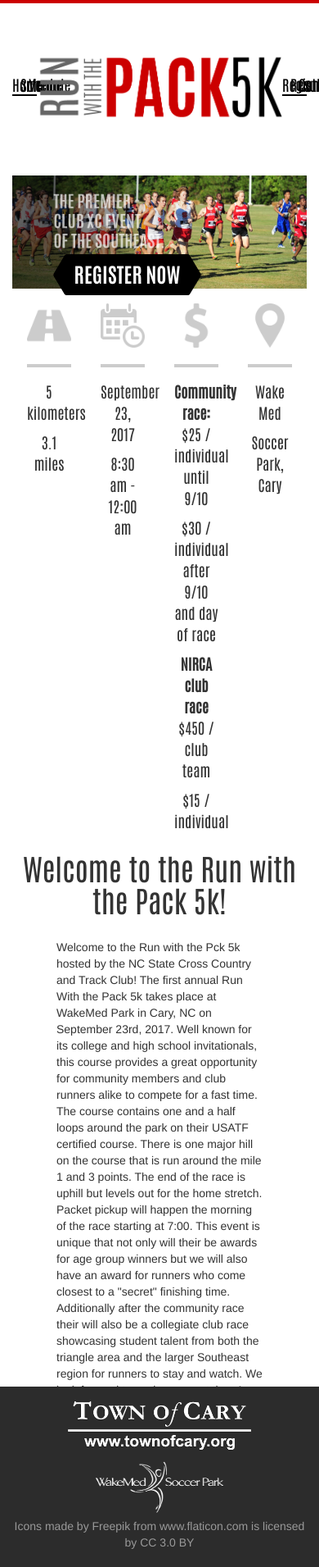
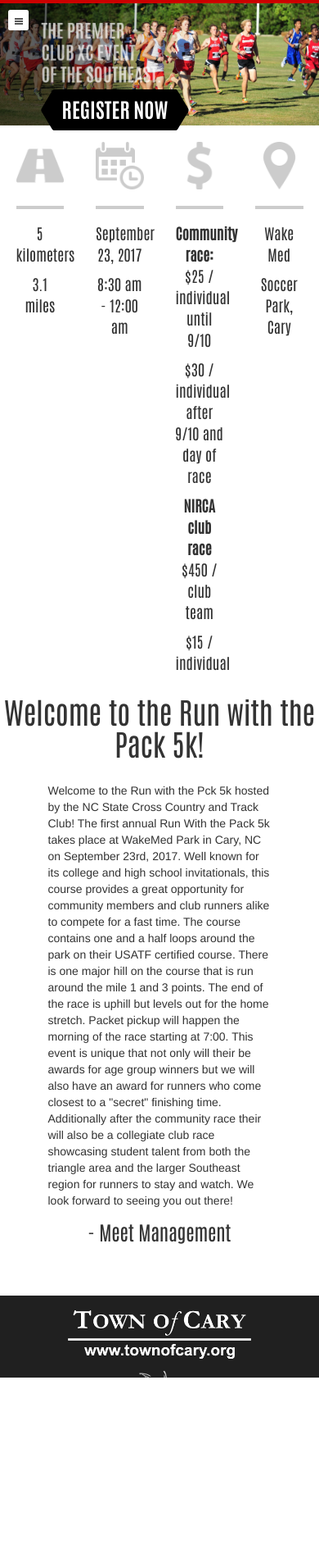
Before and after one commit to ncsuclubrunning/runwiththepack5k.com, a Jekyll site: the page built from site/index.html, in a window 390 px wide. Shown: the whole page at 82% size. Built offline with Jekyll 4.4.1, drawn with Linux system fonts in a browser that asks for light colours; after the commit the page ends 1680 px from its top, so only the background shows below that.

Commit message:
mobile version turns nav to sidebar

```diff
--- a/site/_config.yml
+++ b/site/_config.yml
@@ -1,3 +1,35 @@
-title: NC State Club Invitational
-baseurl: ""
-markdown: kramdown
+# Permalinks
+#
+# Use of `relative_permalinks` ensures post links from the index work properly.
+permalink:           pretty
+
+
+# Setup
+title:       Run With The Pack 5K
+baseurl:     ''
+markdown:    kramdown
+page_data:
+
+  - title: "Home"
+    id: "home"
+    url: ""
+
+  - title: "Schedule"
+    id: "schedule"
+    url: "schedule"
+
+  - title: "Venue"
+    id: "venue"
+    url: "venue"
+
+  - title: "Register"
+    id: "register"
+    url: "register"
+
+  - title: "Results"
+    id: "results"
+    url: "results"
+
+  - title: "Contact"
+    id: "contact"
+    url: "contact"
--- a/site/_includes/head.html
+++ b/site/_includes/head.html
@@ -6,11 +6,11 @@
     <title>{% if page.title %}{{ page.title }}{% else %}{{ site.title }}{% endif %}</title>
     <meta name="description" content="{% if page.excerpt %}{{ page.excerpt | strip_html | strip_newlines | truncate: 160 }}{% else %}{{ site.description }}{% endif %}">
 
+    <link rel="stylesheet" href="{{ site.baseurl }}/css/lanyon.css">
     <link rel="stylesheet" href="{{ "/css/bootstrap.min.css" | prepend: site.baseurl }}">
     <link rel="stylesheet" href="{{ "/css/bootstrap-theme.min.css" | prepend: site.baseurl }}">
     <link rel="stylesheet" href="{{ "/css/fonts.css" | prepend: site.baseurl }}">
     <link rel="stylesheet" href="{{ "/css/style.css" | prepend: site.baseurl }}">
-
     {% for css_file in page.custom_css %}
         <link rel="stylesheet" href="{{ site.baseurl }}/{{ css_file }}">
     {% endfor %}
--- a/site/_includes/header.html
+++ b/site/_includes/header.html
@@ -1,5 +1,5 @@
 <header class="container">
-    <nav>
+    <nav class="sidebar-nav">
         <div id="links-left-wrapper">
             <ul id="links-left">
                 <li><a href="{{ "/" | prepend:site.baseurl }}">Home</a></li>
--- /dev/null
+++ b/site/_includes/sidebar.html
@@ -0,0 +1,19 @@
+<!-- Target for toggling the sidebar `.sidebar-checkbox` is for regular
+     styles, `#sidebar-checkbox` for behavior. -->
+<input type="checkbox" class="sidebar-checkbox" id="sidebar-checkbox">
+
+<div class="sidebar" id="sidebar">
+    <nav class="sidebar-nav">
+        {% assign pages_list = site.page_data%}
+	{% for node in pages_list %}
+	{% if node.title != null %}
+	<a class="sidebar-nav-item{% if node.id == page.id %} active{% endif %}" href="{{ site.baseurl }}/{{ node.url }}">{{ node.title }}</a>
+	{% endif %}
+        {% endfor %}
+    </nav>
+    <div class="sidebar-item">
+        <p>
+	    &copy; {{ site.time | date: '%Y' }}. All rights reseved.
+	</p>
+    </div>
+</div>
--- a/site/_layouts/default.html
+++ b/site/_layouts/default.html
@@ -3,13 +3,29 @@
 
     {% include head.html %}
 
-    <body>
+    <body class="theme-base">
+		{% include header.html %}
+		{% include sidebar.html %}
 
-        {% include header.html %}
+        <div class="wrap">
+	        {{ content }}
+        </div>
 
-        <div class="container">
-            {{ content }}
-        </div>
+		<label for="sidebar-checkbox" class="sidebar-toggle"></label>
+		<script>
+            (function(document) {
+                var toggle = document.querySelector('.sidebar-toggle');
+                var sidebar = document.querySelector('#sidebar');
+                var checkbox = document.querySelector('#sidebar-checkbox');
+                document.addEventListener('click', function(e) {
+                    var target = e.target;
+                    if (!checkbox.checked ||
+                        sidebar.contains(target) ||
+                        (target === checkbox || target === toggle)) return;
+                    checkbox.checked = false;
+                }, false);
+            })(document);
+        </script>
 
     </body>
 
--- a/site/_sass/_layout.scss
+++ b/site/_sass/_layout.scss
@@ -22,7 +22,7 @@
     }
 }
 
-div.container {
+div.wrap {
    margin: 0 auto;
    padding-bottom: 150px;
  }
@@ -32,11 +32,12 @@
     right: 0;
     bottom: 0;
     left: 0;
-    background-color: #efefef;
     text-align: center;
+    background-color: #202020;
 
-    background-color: #2c2c2c;
-    text-align: center;
+    height: 100px;
+    width: 100%;
+    overflow:hidden;
     padding: 10px;
 
     #footer-logos {
@@ -51,3 +52,27 @@
         color: #999;
     }
 }
+
+@media screen and (max-width: 669px) {
+    div.sidebar {
+        display: block;
+    }
+	.sidebar-toggle {
+		display: block;
+	}
+	header {
+		display: none;
+	}
+}
+
+@media screen and (min-width: 670px) {
+    div.sidebar {
+        display: none;
+    }
+	.sidebar-toggle {
+		display: none;
+	}
+	header {
+		display: block;
+	}
+}
--- a/site/_sass/_nav.scss
+++ b/site/_sass/_nav.scss
@@ -1,7 +1,7 @@
 $logo-width: 300px;
 $logo-height: 150px;
 
-nav {
+header nav {
     position: relative;
     height: $logo-height;
 
--- /dev/null
+++ b/site/css/lanyon.css
@@ -0,0 +1,541 @@
+/*
+ *  *  ___
+ *   * /\_ \
+ *    * \//\ \      __      ___   __  __    ___     ___
+ *     *   \ \ \   /'__`\  /' _ `\/\ \/\ \  / __`\ /' _ `\
+ *      *    \_\ \_/\ \_\.\_/\ \/\ \ \ \_\ \/\ \_\ \/\ \/\ \
+ *       *    /\____\ \__/.\_\ \_\ \_\/`____ \ \____/\ \_\ \_\
+ *        *    \/____/\/__/\/_/\/_/\/_/`/___/> \/___/  \/_/\/_/
+ *         *                               /\___/
+ *          *                               \/__/
+ *           *
+ *            * Designed, built, and released under MIT license by @mdo. Learn more at
+ *             * https://github.com/poole/lanyon.
+ *              */
+
+
+/*
+ *  * Contents
+ *   *
+ *    * Global resets
+ *     * Masthead
+ *      * Sidebar
+ *       * Slide effect
+ *        * Posts and pages
+ *         * Pagination
+ *          * Reverse layout
+ *           * Themes
+ *            */
+
+
+/*
+ *  * Global resets
+ *   *
+ *    * Update the foundational and global aspects of the page.
+ *     */
+
+/* Prevent scroll on narrow devices */
+html,
+body {
+	  overflow-x: hidden;
+  }
+
+  html {
+	    font-family: "PT Serif", Georgia, "Times New Roman", serif;
+    }
+
+    h1, h2, h3, h4, h5, h6 {
+	      font-family: "PT Sans", Helvetica, Arial, sans-serif;
+	        font-weight: 400;
+		  color: #313131;
+		    letter-spacing: -.025rem;
+	    }
+
+
+	    /*
+	     *  * Wrapper
+	     *   *
+	     *    * The wrapper is used to position site content when the sidebar is toggled. We
+	     *     * use an outter wrap to position the sidebar without interferring with the
+	     *      * regular page content.
+	     *       */
+
+.wrap {
+	  position: relative;
+	    width: 100%;
+    }
+
+
+				  /*
+				   *  * Masthead
+				   *   *
+				   *    * Super small header above the content for site name and short description.
+				   *     */
+
+.masthead {
+  padding-bottom: 1rem;
+    margin-bottom: 3rem;
+      border-bottom: 1px solid #eee;
+      }
+      .masthead-title {
+	        margin-top: 0;
+		  margin-bottom: 0;
+		    color: #303030;
+	    }
+	    .masthead-title a {
+		      color: #303030;
+	      }
+	      .masthead-title small {
+		        font-size: 85%;
+			  font-weight: 400;
+			    color: #c0c0c0;
+			      letter-spacing: 0;
+		      }
+
+		      @media (max-width: 48em) {
+			        .masthead-title {
+					    text-align: center;
+					      }
+					        .masthead-title small {
+							    display: none;
+							      }
+						      }
+
+
+						      /*
+						       *  * Sidebar
+						       *   *
+						       *    * The sidebar is the drawer, the item we are toggling with our handy hamburger
+						       *     * button in the corner of the page.
+						       *      *
+						       *       * This particular sidebar implementation was inspired by Chris Coyier's
+						       *        * "Offcanvas Menu with CSS Target" article, and the checkbox variation from the
+						       *         * comments by a reader. It modifies both implementations to continue using the
+						       *          * checkbox (no change in URL means no polluted browser history), but this uses
+						       *           * `position` for the menu to avoid some potential content reflow issues.
+						       *            *
+						       *             * Source: http://css-tricks.com/off-canvas-menu-with-css-target/#comment-207504
+						       *              */
+
+/* Style and "hide" the sidebar */
+.sidebar {
+	  position: fixed;
+	    top: 0;
+	      bottom: 0;
+	        left: -14rem;
+		  width: 14rem;
+		    visibility: hidden;
+		      overflow-y: auto;
+		        font-family: "PT Sans", Helvetica, Arial, sans-serif;
+			  color: rgba(255,255,255,.6);
+			    background-color: #202020;
+			      -webkit-transition: all .3s ease-in-out;
+			                transition: all .3s ease-in-out;
+				}
+				@media (min-width: 30em) {
+					  .sidebar {
+
+						    }
+					    }
+
+					    /* Sidebar content */
+					    .sidebar a {
+						      font-weight: normal;
+						        color: #fff;
+						}
+						.sidebar-item {
+							  padding: 1rem;
+						  }
+						  .sidebar-item p:last-child {
+							    margin-bottom: 0;
+						    }
+
+						    /* Sidebar nav */
+						    .sidebar-nav {
+							      border-bottom: 1px solid rgba(255,255,255,.1);
+						      }
+						      .sidebar-nav-item {
+							        display: block;
+								  padding: .5rem 1rem;
+								    border-top: 1px solid rgba(255,255,255,.1);
+							    }
+							    .sidebar-nav-item.active,
+							    a.sidebar-nav-item:hover,
+							    a.sidebar-nav-item:focus {
+								      text-decoration: none;
+								        background-color: rgba(255,255,255,.1);
+									  border-color: transparent;
+								  }
+
+								  @media (min-width: 48em) {
+									    .sidebar-item {
+										        padding: 1.5rem;
+											  }
+											    .sidebar-nav-item {
+												        padding-left:  1.5rem;
+													    padding-right: 1.5rem;
+													      }
+												      }
+
+												      /* Hide the sidebar checkbox that we toggle with `.sidebar-toggle` */
+												      .sidebar-checkbox {
+													        position: absolute;
+														  opacity: 0;
+														    -webkit-user-select: none;
+														         -moz-user-select: none;
+															           user-select: none;
+															   }
+
+															   /* Style the `label` that we use to target the `.sidebar-checkbox` */
+															   .sidebar-toggle {
+																     position: absolute;
+																       top:  .8rem;
+																         left: 1rem;
+																	   display: block;
+																	     padding: .25rem .75rem;
+																	       color: #303030;
+																	         background-color: #fff;
+																		   border-radius: .25rem;
+																		     cursor: pointer;
+																	     }
+
+																	     .sidebar-toggle:before {
+																		       display: inline-block;
+																		         width: 1rem;
+																			   height: .75rem;
+																			     content: "";
+																			       background-image: -webkit-linear-gradient(to bottom, #555, #555 20%, #fff 20%, #fff 40%, #555 40%, #555 60%, #fff 60%, #fff 80%, #555 80%, #555 100%);
+																			         background-image:    -moz-linear-gradient(to bottom, #555, #555 20%, #fff 20%, #fff 40%, #555 40%, #555 60%, #fff 60%, #fff 80%, #555 80%, #555 100%);
+																				   background-image:     -ms-linear-gradient(to bottom, #555, #555 20%, #fff 20%, #fff 40%, #555 40%, #555 60%, #fff 60%, #fff 80%, #555 80%, #555 100%);
+																				     background-image:         linear-gradient(to bottom, #555, #555 20%, #fff 20%, #fff 40%, #555 40%, #555 60%, #fff 60%, #fff 80%, #555 80%, #555 100%);
+																			     }
+
+																			     .sidebar-toggle:active,
+																			     #sidebar-checkbox:focus ~ .sidebar-toggle,
+																			     #sidebar-checkbox:checked ~ .sidebar-toggle {
+																			       color: #fff;
+																			         background-color: #555;
+																			 }
+
+																			 .sidebar-toggle:active:before,
+																			 #sidebar-checkbox:focus ~ .sidebar-toggle:before,
+																			 #sidebar-checkbox:checked ~ .sidebar-toggle:before {
+																				   background-image: -webkit-linear-gradient(to bottom, #fff, #fff 20%, #555 20%, #555 40%, #fff 40%, #fff 60%, #555 60%, #555 80%, #fff 80%, #fff 100%);
+																				     background-image:    -moz-linear-gradient(to bottom, #fff, #fff 20%, #555 20%, #555 40%, #fff 40%, #fff 60%, #555 60%, #555 80%, #fff 80%, #fff 100%);
+																				       background-image:     -ms-linear-gradient(to bottom, #fff, #fff 20%, #555 20%, #555 40%, #fff 40%, #fff 60%, #555 60%, #555 80%, #fff 80%, #fff 100%);
+																				         background-image:         linear-gradient(to bottom, #fff, #fff 20%, #555 20%, #555 40%, #fff 40%, #fff 60%, #555 60%, #555 80%, #fff 80%, #fff 100%);
+																				 }
+
+																				 @media (min-width: 30.1em) {
+																					   .sidebar-toggle {
+																						       position: fixed;
+																						         }
+																						 }
+
+																						 @media print {
+																							   .sidebar-toggle {
+																								       display: none;
+																								         }
+																								 }
+
+																								 /* Slide effect
+																								  *  *
+																								  *   * Handle the sliding effects of the sidebar and content in one spot, seperate
+																								  *    * from the default styles.
+																								  *     *
+																								  *      * As an a heads up, we don't use `transform: translate3d()` here because when
+																								  *       * mixed with `position: fixed;` for the sidebar toggle, it creates a new
+																								  *        * containing block. Put simply, the fixed sidebar toggle behaves like
+																								  *         * `position: absolute;` when transformed.
+																								  *          *
+																								  *           * Read more about it at http://meyerweb.com/eric/thoughts/2011/09/12/.
+																								  *            */
+
+.wrap,
+.sidebar,
+.sidebar-toggle {
+	  -webkit-backface-visibility: hidden;
+	        -ms-backface-visibility: hidden;
+		          backface-visibility: hidden;
+		  }
+		  .wrap,
+		  .sidebar-toggle {
+			    -webkit-transition: -webkit-transform .3s ease-in-out;
+			              transition: transform .3s ease-in-out;
+			      }
+
+			      #sidebar-checkbox:checked + .sidebar {
+				        z-index: 10;
+					  visibility: visible;
+				  }
+				  #sidebar-checkbox:checked ~ .sidebar,
+				  #sidebar-checkbox:checked ~ .wrap,
+				  #sidebar-checkbox:checked ~ .sidebar-toggle {
+					    -webkit-transform: translateX(14rem);
+					          -ms-transform: translateX(14rem);
+						            transform: translateX(14rem);
+						    }
+
+
+						    /*
+						     *  * Posts and pages
+						     *   *
+						     *    * Each post is wrapped in `.post` and is used on default and post layouts. Each
+						     *     * page is wrapped in `.page` and is only used on the page layout.
+						     *      */
+
+.page,
+.post {
+	  margin-bottom: 4em;
+  }
+
+  /* Blog post or page title */
+  .page-title,
+  .post-title,
+  .post-title a {
+    color: #303030;
+    }
+    .page-title,
+    .post-title {
+	      margin-top: 0;
+      }
+
+      /* Meta data line below post title */
+      .post-date {
+	        display: block;
+		  margin-top: -.5rem;
+		    margin-bottom: 1rem;
+		      color: #9a9a9a;
+	      }
+
+	      /* Related posts */
+	      .related {
+		        padding-top: 2rem;
+			  padding-bottom: 2rem;
+			    border-top: 1px solid #eee;
+		    }
+		    .related-posts {
+			      padding-left: 0;
+			        list-style: none;
+			}
+			.related-posts h3 {
+				  margin-top: 0;
+			  }
+			  .related-posts li small {
+				    font-size: 75%;
+				      color: #999;
+			      }
+			      .related-posts li a:hover {
+				        color: #268bd2;
+					  text-decoration: none;
+				  }
+				  .related-posts li a:hover small {
+					    color: inherit;
+				    }
+
+
+				    /*
+				     *  * Pagination
+				     *   *
+				     *    * Super lightweight (HTML-wise) blog pagination. `span`s are provide for when
+				     *     * there are no more previous or next posts to show.
+				     *      */
+
+.pagination {
+  overflow: hidden; /* clearfix */
+    margin-left: -1rem;
+      margin-right: -1rem;
+        font-family: "PT Sans", Helvetica, Arial, sans-serif;
+	  color: #ccc;
+	    text-align: center;
+    }
+
+    /* Pagination items can be `span`s or `a`s */
+    .pagination-item {
+	      display: block;
+	        padding: 1rem;
+		  border: 1px solid #eee;
+	  }
+	  .pagination-item:first-child {
+		    margin-bottom: -1px;
+	    }
+
+	    /* Only provide a hover state for linked pagination items */
+	    a.pagination-item:hover {
+		      background-color: #f5f5f5;
+	      }
+
+	      @media (min-width: 30em) {
+		        .pagination {
+				    margin: 3rem 0;
+				      }
+				        .pagination-item {
+						    float: left;
+						        width: 50%;
+							  }
+							    .pagination-item:first-child {
+								        margin-bottom: 0;
+									    border-top-left-radius:    4px;
+									        border-bottom-left-radius: 4px;
+										  }
+										    .pagination-item:last-child {
+											        margin-left: -1px;
+												    border-top-right-radius:    4px;
+												        border-bottom-right-radius: 4px;
+													  }
+												  }
+
+
+												  /*
+												   *  * Reverse layout
+												   *   *
+												   *    * Flip the orientation of the page by placing the `.sidebar` and sidebar toggle
+												   *     * on the right side.
+												   *      */
+
+.layout-reverse .sidebar {
+	  left: auto;
+	    right: -14rem;
+    }
+    .layout-reverse .sidebar-toggle {
+	      left: auto;
+	        right: 1rem;
+	}
+
+	.layout-reverse #sidebar-checkbox:checked ~ .sidebar,
+	.layout-reverse #sidebar-checkbox:checked ~ .wrap,
+	.layout-reverse #sidebar-checkbox:checked ~ .sidebar-toggle {
+		  -webkit-transform: translateX(-14rem);
+		        -ms-transform: translateX(-14rem);
+			          transform: translateX(-14rem);
+			  }
+
+
+			  /*
+			   *  * Themes
+			   *   *
+			   *    * Apply custom color schemes by adding the appropriate class to the `body`.
+			   *     * Based on colors from Base16: http://chriskempson.github.io/base16/#default.
+			   *      */
+
+/* Red */
+.theme-base-08 .sidebar,
+.theme-base-08 .sidebar-toggle:active,
+.theme-base-08 #sidebar-checkbox:checked ~ .sidebar-toggle {
+	  background-color: #ac4142;
+  }
+  .theme-base-08 .container a,
+  .theme-base-08 .sidebar-toggle,
+  .theme-base-08 .related-posts li a:hover {
+	    color: #ac4142;
+    }
+
+
+    /* Orange */
+    .theme-base-09 .sidebar,
+    .theme-base-09 .sidebar-toggle:active,
+    .theme-base-09 #sidebar-checkbox:checked ~ .sidebar-toggle {
+	      background-color: #F5864D;
+      }
+      .theme-base-09 .container a,
+      .theme-base-09 .sidebar-toggle,
+      .theme-base-09 .related-posts li a:hover {
+	        color: #F5864D;
+	}
+
+	/* Yellow */
+	.theme-base-0a .sidebar,
+	.theme-base-0a .sidebar-toggle:active,
+	.theme-base-0a #sidebar-checkbox:checked ~ .sidebar-toggle {
+		  background-color: #f4bf75;
+	  }
+	  .theme-base-0a .container a,
+	  .theme-base-0a .sidebar-toggle,
+	  .theme-base-0a .related-posts li a:hover {
+		    color: #f4bf75;
+	    }
+
+	    /* Green */
+	    .theme-base-0b .sidebar,
+	    .theme-base-0b .sidebar-toggle:active,
+	    .theme-base-0b #sidebar-checkbox:checked ~ .sidebar-toggle {
+		      background-color: #90a959;
+	      }
+	      .theme-base-0b .container a,
+	      .theme-base-0b .sidebar-toggle,
+	      .theme-base-0b .related-posts li a:hover {
+		        color: #90a959;
+		}
+
+		/* Cyan */
+		.theme-base-0c .sidebar,
+		.theme-base-0c .sidebar-toggle:active,
+		.theme-base-0c #sidebar-checkbox:checked ~ .sidebar-toggle {
+			  background-color: #75b5aa;
+		  }
+		  .theme-base-0c .container a,
+		  .theme-base-0c .sidebar-toggle,
+		  .theme-base-0c .related-posts li a:hover {
+			    color: #75b5aa;
+		    }
+
+		    /* Blue */
+		    .theme-base-0d .sidebar,
+		    .theme-base-0d .sidebar-toggle:active,
+		    .theme-base-0d #sidebar-checkbox:checked ~ .sidebar-toggle {
+			      background-color: #6a9fb5;
+		      }
+		      .theme-base-0d .container a,
+		      .theme-base-0d .sidebar-toggle,
+		      .theme-base-0d .related-posts li a:hover {
+			        color: #6a9fb5;
+			}
+
+			/* Magenta */
+			.theme-base-0e .sidebar,
+			.theme-base-0e .sidebar-toggle:active,
+			.theme-base-0e #sidebar-checkbox:checked ~ .sidebar-toggle {
+				  background-color: #aa759f;
+			  }
+			  .theme-base-0e .container a,
+			  .theme-base-0e .sidebar-toggle,
+			  .theme-base-0e .related-posts li a:hover {
+				    color: #aa759f;
+			    }
+
+			    /* Brown */
+			    .theme-base-0f .sidebar,
+			    .theme-base-0f .sidebar-toggle:active,
+			    .theme-base-0f #sidebar-checkbox:checked ~ .sidebar-toggle {
+				      background-color: #8f5536;
+			      }
+			      .theme-base-0f .container a,
+			      .theme-base-0f .sidebar-toggle,
+			      .theme-base-0f .related-posts li a:hover {
+				        color: #8f5536;
+				}
+
+
+				/*
+				 *  * Overlay sidebar
+				 *   *
+				 *    * Make the sidebar content overlay the viewport content instead of pushing it
+				 *     * aside when toggled.
+				 *      */
+
+.sidebar-overlay #sidebar-checkbox:checked ~ .wrap {
+	  -webkit-transform: translateX(0);
+	        -ms-transform: translateX(0);
+		          transform: translateX(0);
+		  }
+		  .sidebar-overlay #sidebar-checkbox:checked ~ .sidebar-toggle {
+			    box-shadow: 0 0 0 .25rem #fff;
+		    }
+		    .sidebar-overlay #sidebar-checkbox:checked ~ .sidebar {
+			      box-shadow: .25rem 0 .5rem rgba(0,0,0,.1);
+		      }
+
+		      /* Only one tweak for a reverse layout */
+		      .layout-reverse.sidebar-overlay #sidebar-checkbox:checked ~ .sidebar {
+			        box-shadow: -.25rem 0 .5rem rgba(0,0,0,.1);
+			}
```
Also changed, not shown: 1 other file.
